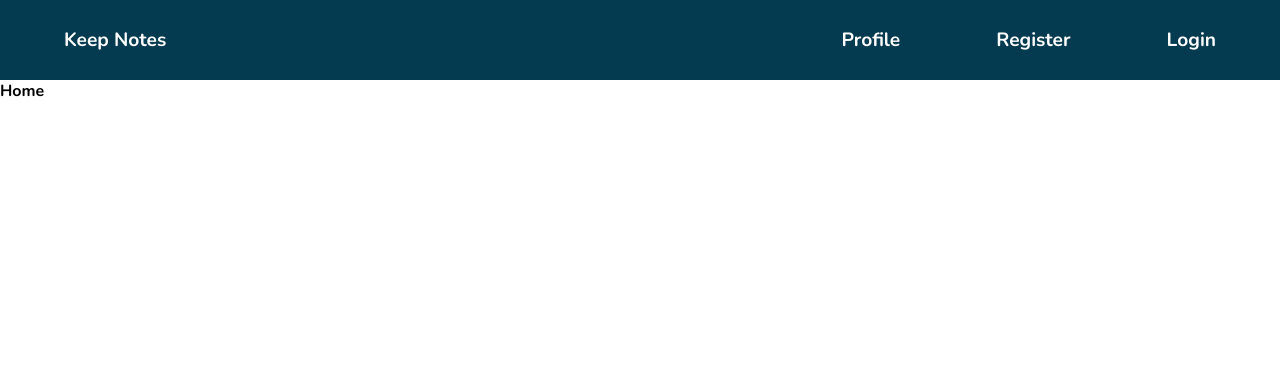
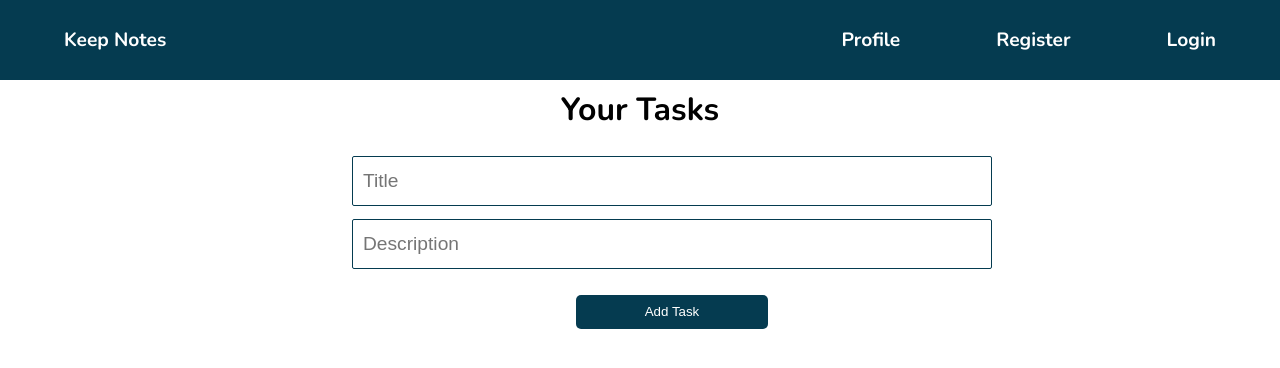
Before and after one commit to Agastsya/noteTaking, a React (Vite) app: page / in a window 1280 px wide. Shown: the top 368 px of the page. Built offline with nearby package versions, Linux system fonts and the light colour scheme.

Commit message:
Task home page created

```diff
--- a/src/App.jsx
+++ b/src/App.jsx
@@ -6,8 +6,14 @@ import Profile from "./components/Profile";
 import "./styles/app.scss";
 import { BrowserRouter as Router, Routes, Route } from "react-router-dom";
 import { Toaster } from "react-hot-toast";
+import { useContext, useEffect } from "react";
+import { Context } from "./main";
+import { server } from "./main";
+import axios from "axios";
 
 function App() {
+  const { setUser, setIsAuthenticated } = useContext(Context);
+
   return (
     <>
       <Router>
--- a/src/components/Header.jsx
+++ b/src/components/Header.jsx
@@ -27,7 +27,11 @@ const Header = () => {
       <div className="right-header">
         <Link to={"/profile"}>Profile</Link>
 
-        <Link to={"/register"}>Register</Link>
+        {isAuthenticated ? (
+          <Link to="/register"></Link>
+        ) : (
+          <Link to={"/register"}>Register</Link>
+        )}
         {isAuthenticated ? (
           <Link onClick={logoutHandler} to="/login">
             Logout
--- a/src/components/Home.jsx
+++ b/src/components/Home.jsx
@@ -1,5 +1,19 @@
 const Home = () => {
-  return <div>Home</div>;
+  return (
+    <>
+      <div className="task-body">
+        <h1> Your Tasks</h1>
+
+        <div className="task-input">
+          <form>
+            <input type="text" placeholder="Title" />
+            <input type="text" placeholder="Description" />
+            <button type="submit">Add Task</button>
+          </form>
+        </div>
+      </div>
+    </>
+  );
 };
 
 export default Home;
--- /dev/null
+++ b/src/components/Loader.jsx
@@ -0,0 +1,5 @@
+const Loader = () => {
+  return <div>Loading .....</div>;
+};
+
+export default Loader;
--- a/src/components/Profile.jsx
+++ b/src/components/Profile.jsx
@@ -1,5 +1,29 @@
+import { useContext, useEffect } from "react";
+import { Context } from "../main";
+import axios from "axios";
+import { server } from "../main";
+
 const Profile = () => {
-  return <div>Profile</div>;
+  const { user, setUser, setIsAuthenticated } = useContext(Context);
+  useEffect(() => {
+    axios
+      .get(`${server}/users/me`, {
+        withCredentials: true,
+      })
+      .then((res) => {
+        setUser(res.data.user);
+        setIsAuthenticated(true);
+      });
+  }, []);
+  return (
+    <>
+      <div>
+        <h1>Profile</h1>
+        <h2>{user?.name}</h2>
+        <h2>{user?.email}</h2>
+      </div>
+    </>
+  );
 };
 
 export default Profile;
--- a/src/main.jsx
+++ b/src/main.jsx
@@ -10,9 +10,17 @@ export const Context = createContext({ isAuthenticated: false });
 const AppWrapper = () => {
   const [isAuthenticated, setIsAuthenticated] = useState(false);
   const [loading, setLoading] = useState(false);
+  const [user, setUser] = useState({});
   return (
     <Context.Provider
-      value={{ isAuthenticated, setIsAuthenticated, loading, setLoading }}
+      value={{
+        isAuthenticated,
+        setIsAuthenticated,
+        loading,
+        setLoading,
+        user,
+        setUser,
+      }}
     >
       <App />
     </Context.Provider>
--- a/src/styles/app.scss
+++ b/src/styles/app.scss
@@ -8,3 +8,4 @@ body {
 
 @import "header";
 @import "login";
+@import "home";
--- /dev/null
+++ b/src/styles/home.scss
@@ -0,0 +1,19 @@
+.task-body {
+  display: flex;
+  flex-direction: column;
+  .task-input {
+    display: flex;
+    flex-direction: column;
+    width: 45%;
+    margin: 0 auto;
+
+    > form {
+      gap: 10px;
+      width: 40rem;
+      input {
+        height: 3rem;
+        font-size: larger;
+      }
+    }
+  }
+}
--- a/src/styles/login.scss
+++ b/src/styles/login.scss
@@ -24,6 +24,11 @@ div {
       width: 12rem;
       justify-content: center;
       cursor: pointer;
+      &:hover {
+        background-color: white;
+        color: #053b50;
+        border: 2px solid #053b50;
+      }
     }
   }
 
@@ -38,7 +43,7 @@ div {
       margin-top: 0.2rem;
       padding: 0 10px;
       height: 2.5rem;
-      border-radius: 5px;
+      border-radius: 2px;
       border: 1px solid #053b50;
     }
     > button {
```
Also changed, not shown: src/styles/register.scss (+10 -1 lines).
